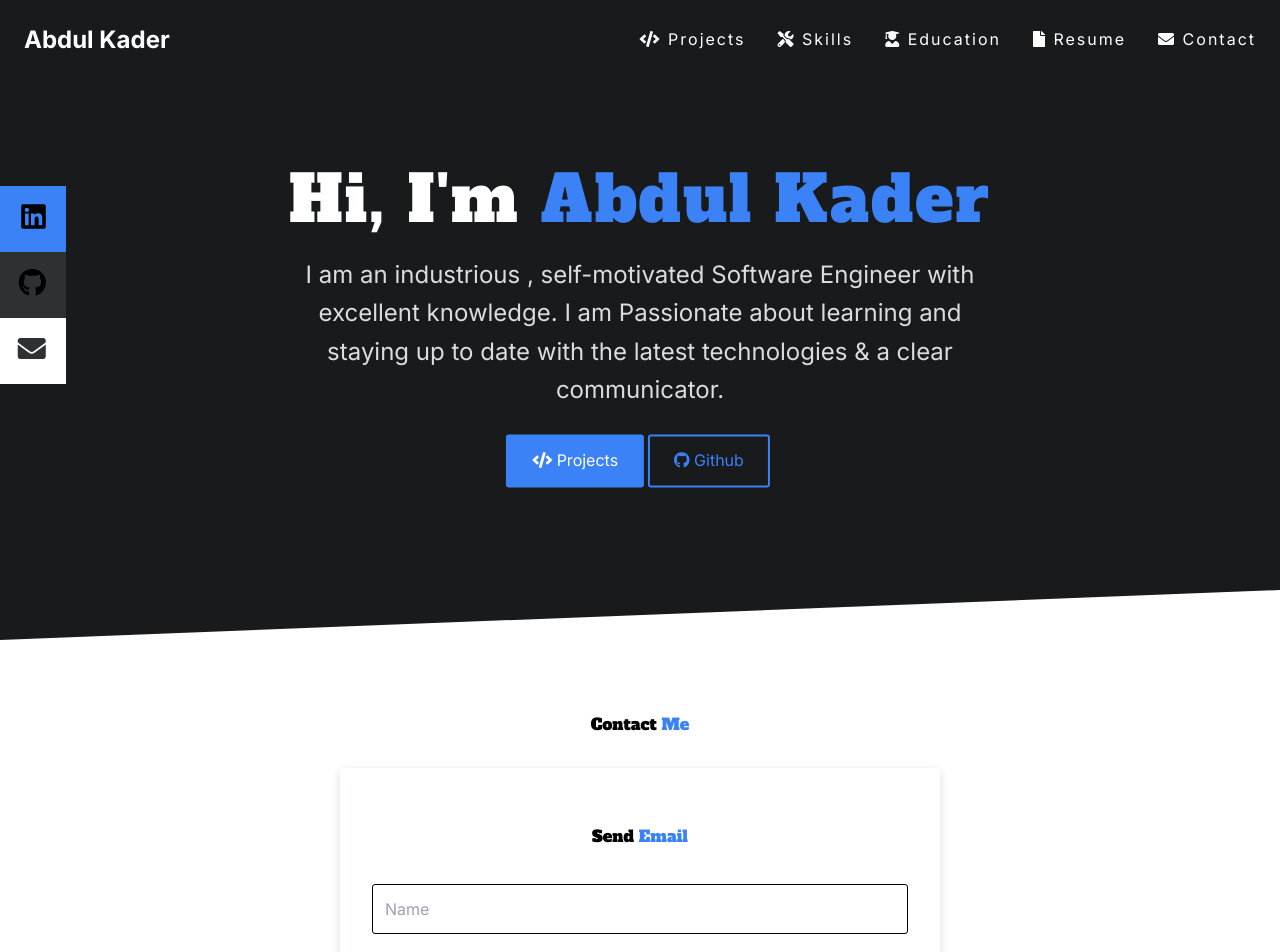
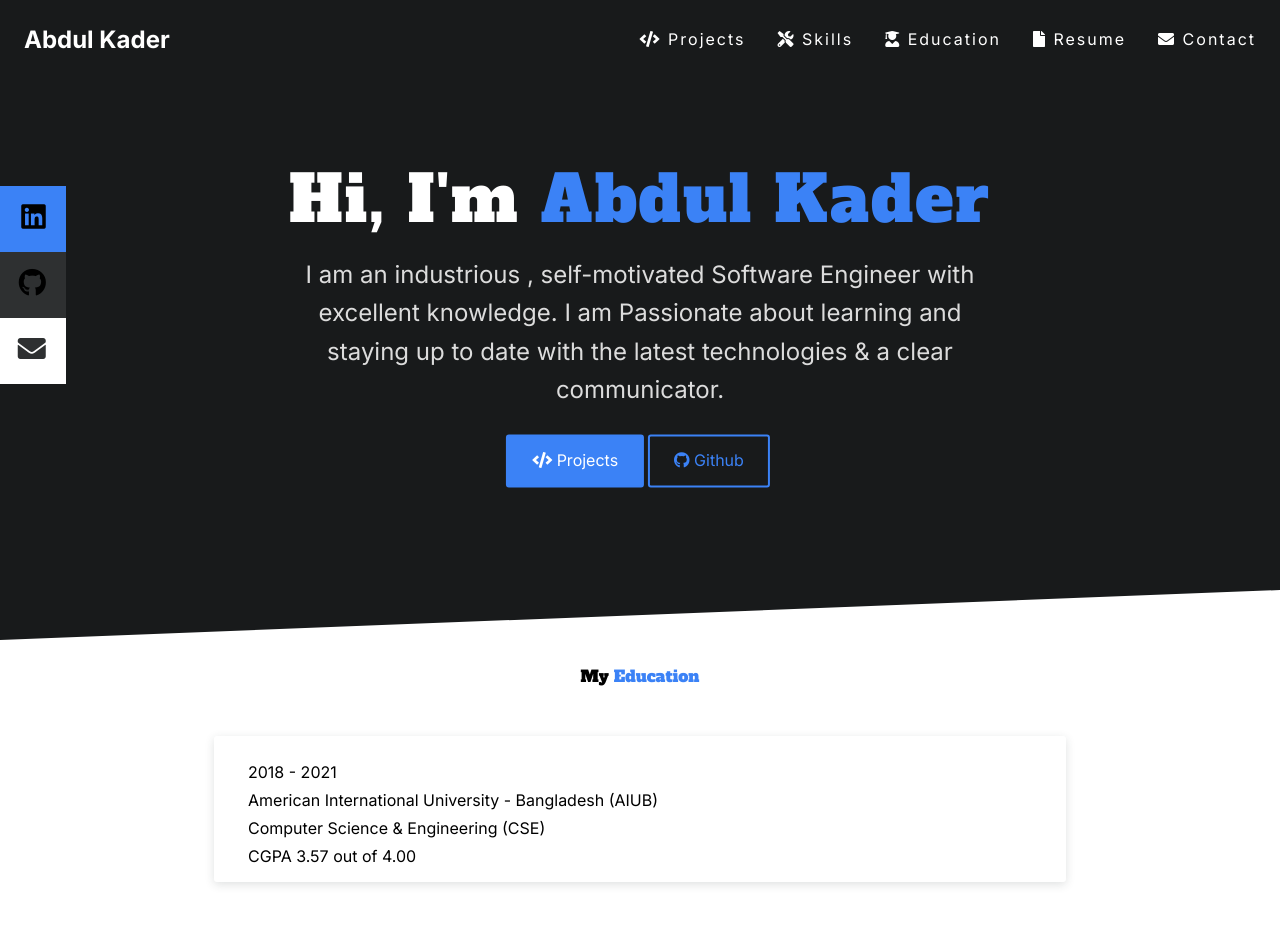
Before and after one commit to kaderabdul79/portfolio, a Vue app: page / in a window 1280 px wide. Shown: the top 952 px of the page. Built offline with nearby package versions, Linux system fonts and the light colour scheme.

Commit message:
add my education list

```diff
--- a/src/App.vue
+++ b/src/App.vue
@@ -1,7 +1,8 @@
 <template>
   <div>
     <SiteHeader/>
-    <contact-me />
+    <Education />
+    <ContactMe />
     <!-- <router-view /> -->
     <SiteFooter/>
   </div>
@@ -9,11 +10,12 @@
 
 <script>
 import ContactMe from './components/ContactMe.vue';
+import Education from './components/Education.vue';
 import SiteFooter from './components/SiteFooter.vue';
 import SiteHeader from './components/SiteHeader.vue';
 
 export default {
-    components: { SiteHeader, SiteFooter, ContactMe }
+    components: { SiteHeader, SiteFooter, ContactMe, Education }
 }
 </script>
 
--- /dev/null
+++ b/src/components/Education.vue
@@ -0,0 +1,198 @@
+<template>
+     <!-- Education -->
+     <section id="education" class="education">
+      <div class="container">
+        <h2 class="main-font" data-aos="fade-in">My <span class="text-blue main-font">Education</span></h2>
+
+        <div class="education-card" data-aos="zoom-in">
+            <div class="education-card-column">
+              <div class="card-column-large">
+                <h4 class="education-year">2018 - 2021</h4>
+                <h4>American International University - Bangladesh (AIUB)</h4>
+                <p>Computer Science & Engineering (CSE)</p>
+                <p>CGPA 3.57 out of 4.00</p>
+              </div>
+            </div>
+        </div>
+      </div>
+    </section>
+</template>
+
+<script>
+    export default {
+
+    }
+</script>
+
+<style scoped>
+.education {
+  background: white;
+  padding-bottom: 3rem;
+}
+
+.education .container {
+  max-width: 900px;
+}
+
+.education .container h2 {
+  text-align: center;
+  color: black;
+  margin-bottom: 3rem;
+}
+
+.education .container .education-card {
+  display: flex;
+  flex-direction: column;
+  justify-content: space-between;
+  box-shadow: 0 0.15rem 0.6rem rgba(43, 52, 56, 0.15);
+  padding: 10px;
+  border-radius: 3px;
+}
+
+.education .container .education-card > *:last-child {
+  margin-top: 10px;
+}
+
+@media (max-width: 500px) {
+  .education .container .education-card {
+    padding: 20px;
+  }
+}
+
+.education .container .education-card .education-card-column {
+  display: flex;
+}
+
+.education .container .education-card .education-card-column .card-column-image {
+  flex: 0 0 20%;
+}
+
+.education .container .education-card .education-card-column .card-column-image img {
+  width: 100%;
+}
+
+.education .container .education-card .education-card-column .card-column-large {
+  flex: 0 0 80%;
+  padding-left: 1.5rem;
+}
+
+.education .container .education-card .education-card-column .card-column-large > * {
+  margin: 0.25rem 0;
+}
+
+.education .container .education-card .education-card-column .card-column-large h4 {
+  font-weight: normal;
+}
+
+.education .container .education-card .education-card-column .card-column-large ul {
+  padding-left: 1.5rem;
+}
+
+.education .container .education-card .education-card-column .card-column-large hr {
+  border: 0;
+  border-top: 1px solid #eee;
+  margin-top: 40px;
+}
+
+.skills {
+  padding: 3rem 0;
+  position: relative;
+  overflow: hidden;
+}
+
+.skills h2 {
+  text-align: center;
+  margin-bottom: 3rem;
+}
+
+.skills .container {
+  padding: 6rem 0;
+}
+
+.skills .skills-icons {
+  list-style-type: none;
+  display: flex;
+  flex-wrap: wrap;
+  justify-content: center;
+  max-width: 1100px;
+  margin: 0 auto;
+}
+
+.skills .skills-icons svg {
+  margin: 0.5rem;
+  width: 90px;
+}
+
+@media (max-width: 420px) {
+  .skills .skills-icons svg {
+    width: 70px;
+  }
+}
+
+.skills .skills-icons li {
+  transition: 0.3s;
+  display: flex;
+  flex-direction: column;
+  justify-content: center;
+  align-items: center;
+  color: white;
+  font-size: 1rem;
+  margin: 1rem;
+}
+
+@media (max-width: 420px) {
+  .skills .skills-icons li {
+    margin: 1rem 0.75rem;
+  }
+}
+
+.skills .skills-icons li .aws-logo {
+  background: white;
+  padding: 10px;
+  border-radius: 3px;
+}
+
+.skills .skills-icons li:hover {
+  transform: scale(1.3);
+}
+
+.skills .seperator-skew-top {
+  position: absolute;
+  top: -1px;
+  left: 0;
+  right: 0;
+  height: 150px;
+  width: 120%;
+  overflow: hidden;
+}
+
+.skills .seperator-skew-top svg {
+  position: absolute;
+  top: 0;
+  transform: scaleY(-1) scaleX(-1);
+}
+
+.skills .seperator-skew-top svg .fill-white {
+  fill: white;
+}
+
+.skills .seperator-skew-bottom {
+  position: absolute;
+  bottom: -0.5px;
+  left: 0;
+  right: 0;
+  height: 150px;
+  width: 120%;
+  overflow: hidden;
+}
+
+.skills .seperator-skew-bottom svg {
+  position: absolute;
+  bottom: 0;
+}
+
+.skills .seperator-skew-bottom svg .fill-white {
+  fill: white;
+}
+
+</style>
```
